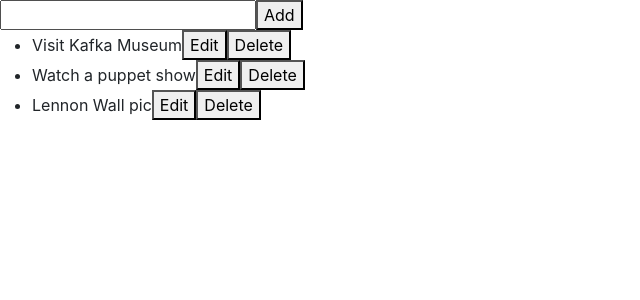
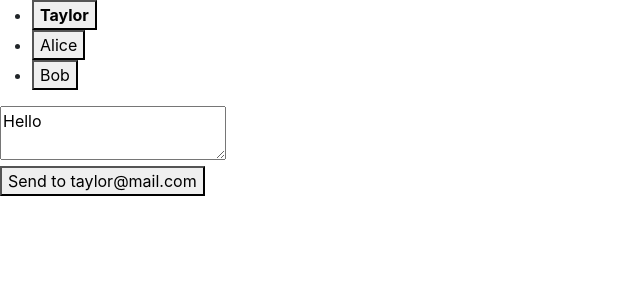
Before and after one commit to nishanmazumder/todo-react, a React (Create React App) app: page / in a window 1280 px wide. Shown: the top 300 px of the page, without its empty margins (0-640 px from the left). Built offline with nearby package versions, Linux system fonts and the light colour scheme.

Commit message:
reducer issue has been added

```diff
--- /dev/null
+++ b/src/components/jsx/Reducer/ChatApp/App.js
@@ -0,0 +1,33 @@
+import { useReducer } from 'react';
+import Chat from './Chat.js';
+import ContactList from './ContactList.js';
+import { initialState, messengerReducer } from './messengerReducer';
+
+export default function Messenger() {
+  const [state, dispatch] = useReducer(messengerReducer, initialState);
+  const message = state.message;
+  const contact = contacts.find((c) => c.id === state.selectedId);
+
+
+  return (
+    <div>
+      <ContactList
+        contacts={contacts}
+        selectedId={state.selectedId}
+        dispatch={dispatch}
+      />
+      <Chat
+        key={contact.id}
+        message={message}
+        contact={contact}
+        dispatch={dispatch}
+      />
+    </div>
+  );
+}
+
+const contacts = [
+  {id: 0, name: 'Taylor', email: 'taylor@mail.com'},
+  {id: 1, name: 'Alice', email: 'alice@mail.com'},
+  {id: 2, name: 'Bob', email: 'bob@mail.com'},
+];
--- /dev/null
+++ b/src/components/jsx/Reducer/ChatApp/Chat.js
@@ -0,0 +1,18 @@
+import { useState } from 'react';
+
+export default function Chat({contact, message, dispatch}) {
+  return (
+    <section className="chat">
+      <textarea
+        value={message}
+        placeholder={'Chat to ' + contact.name}
+        onChange={(e) => {
+          // TODO: dispatch edited_message
+          // (Read the input value from e.target.value)
+        }}
+      />
+      <br />
+      <button>Send to {contact.email}</button>
+    </section>
+  );
+}
--- /dev/null
+++ b/src/components/jsx/Reducer/ChatApp/ContactList.js
@@ -0,0 +1,18 @@
+export default function ContactList({ contacts, selectedId, dispatch }) {
+   return (
+      <section className="contact-list">
+         <ul>
+            {contacts.map((contact) => (
+               <li key={contact.id}>
+                  <button
+                     onClick={() =>
+                         dispatch(contact.id)
+                     }>
+                     {selectedId === contact.id ? <b>{contact.name}</b> : contact.name}
+                  </button>
+               </li>
+            ))}
+         </ul>
+      </section>
+   );
+}
--- /dev/null
+++ b/src/components/jsx/Reducer/ChatApp/messengerReducer.js
@@ -0,0 +1,25 @@
+export const initialState = {
+   selectedId: 0,
+   message: 'Hello',
+ };
+
+ export function messengerReducer(state, action) {
+   switch (action.type) {
+     case 'changed_selection': {
+       return {
+         ...state,
+         selectedId: action.contactId,
+         message: '',
+       };
+     }
+     case 'edited_message': {
+       return {
+         ...state,
+         message: action.message,
+       };
+     }
+     default: {
+       throw Error('Unknown action: ' + action.type);
+     }
+   }
+ }
--- a/src/index.js
+++ b/src/index.js
@@ -26,7 +26,8 @@
 // import SyncedInputs from "./components/jsx/Accordion/App";
 // import FilterableList from "./components/jsx/FilteringTXT/App";
 // import ContactManager from "./components/jsx/DetailsForm/App";
-import Reducer from "./components/jsx/Reducer/App";
+// import Reducer from "./components/jsx/Reducer/App";
+import Messenger from "./components/jsx/Reducer/ChatApp/App";
 
 import reportWebVitals from "./reportWebVitals";
 
@@ -58,7 +59,8 @@
       {/* {<SyncedInputs />} */}
       {/* <FilterableList /> */}
       {/* <ContactManager/> */}
-      <Reducer/>
+      {/* <Reducer/> */}
+      <Messenger/>
    </React.StrictMode>
 );
 
```
